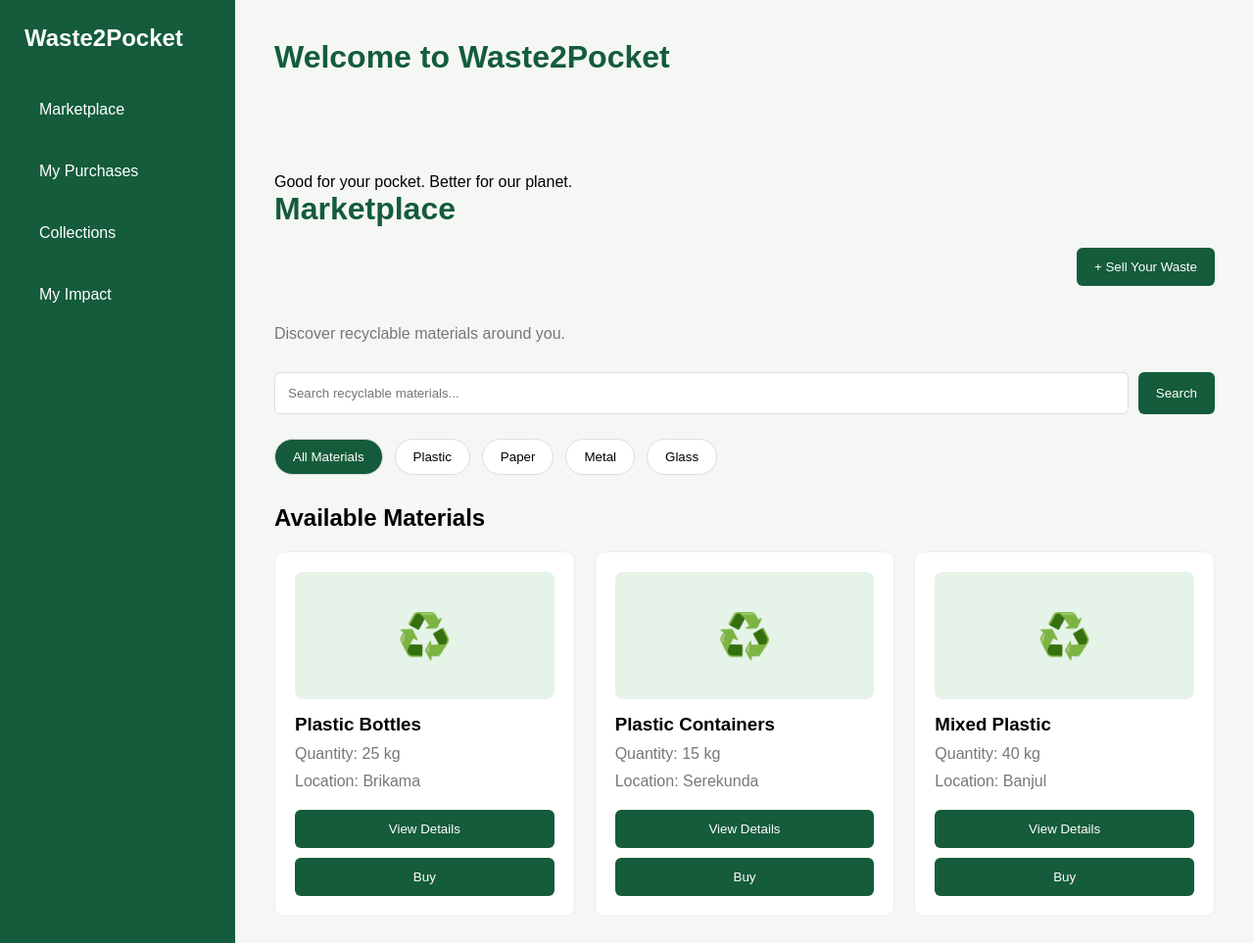
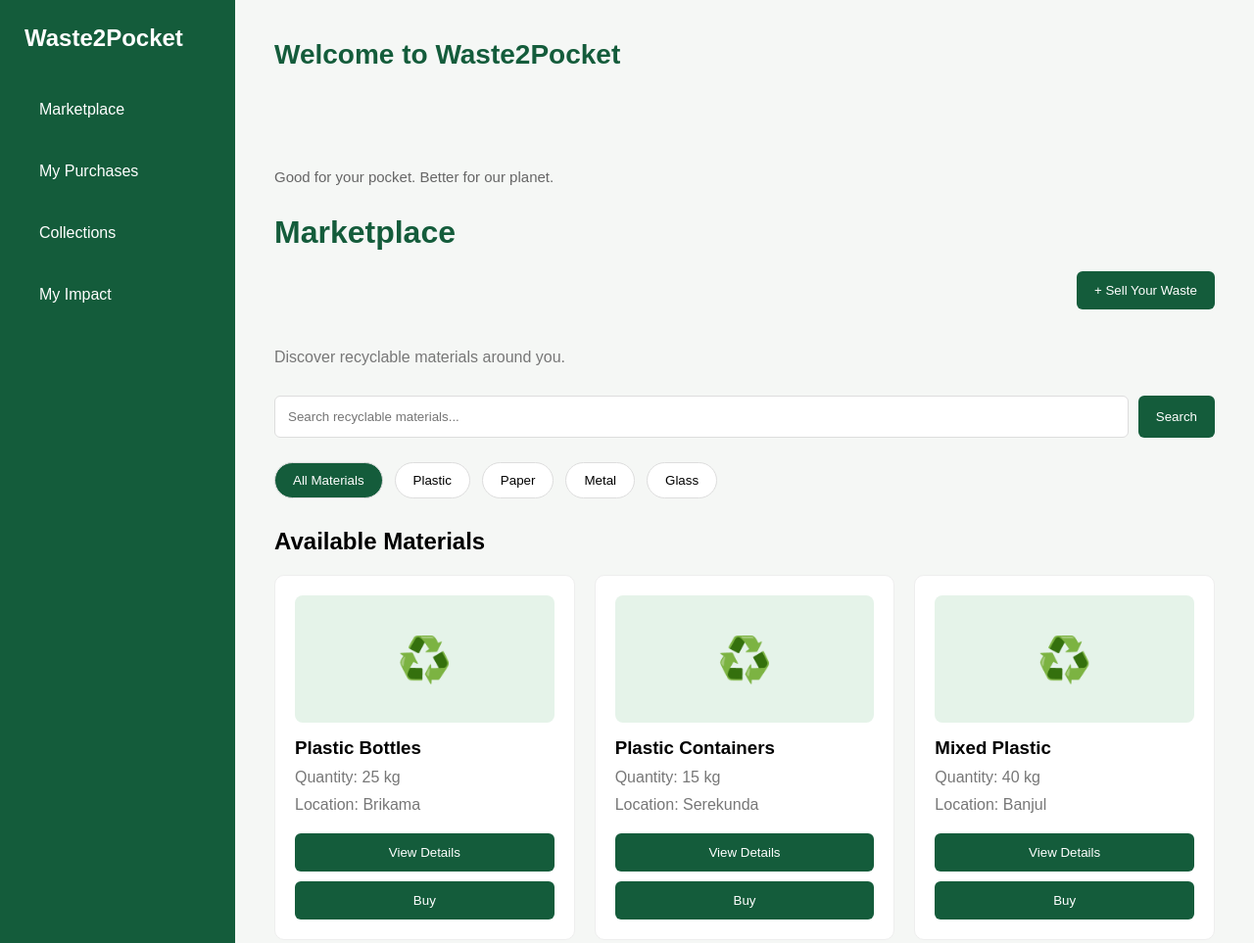
Before and after one commit to Bahito04/Waste2Pocket, a plain HTML site: page index.html in a window 1280 px wide. Shown: the top 963 px of the page at 98% size. Drawn offline with Linux system fonts and the light colour scheme.

Commit message:
Added more styling to the welcome message

```diff
--- a/index.html
+++ b/index.html
@@ -31,9 +31,10 @@
         <main class="main-content">
             <div id="marketplaceSection">
 
-            <h1>Welcome to Waste2Pocket</h1>
-            <p>Good for your pocket. Better for our planet.</p>
-
+            <div class="welcome-section">
+    <h1>Welcome to Waste2Pocket</h1>
+    <p>Good for your pocket. Better for our planet.</p>
+</div>
     <div class="marketplace-header">
         <div>
             <h1>Marketplace</h1>
--- a/script.js
+++ b/script.js
@@ -289,6 +289,17 @@ const marketplaceSection = document.getElementById("marketplaceSection");
 const purchasesSection = document.getElementById("purchasesSection");
 const impactSection = document.getElementById("impactSection");
 const collectionsSection = document.getElementById("collectionsSection");
+
+function setActiveLink(activeLink) {
+
+    const sidebarLinks = document.querySelectorAll(".sidebar a");
+
+    sidebarLinks.forEach(function(link) {
+        link.classList.remove("active");
+    });
+
+    activeLink.classList.add("active");
+}
 // Open Marketplace
 marketplaceLink.addEventListener("click", function(event) {
     event.preventDefault();
--- a/style.css
+++ b/style.css
@@ -10,6 +10,20 @@ body {
     background-color: #f5f7f5;
 }
 
+.welcome-section {
+    margin-bottom: 30px;
+}
+
+.welcome-section h1 {
+    color: #145c3b;
+    font-size: 28px;
+    margin-bottom: 8px;
+}
+
+.welcome-section p {
+    color: #666;
+    font-size: 15px;
+}
 .container {
     display: flex;
     min-height: 100vh;
```
